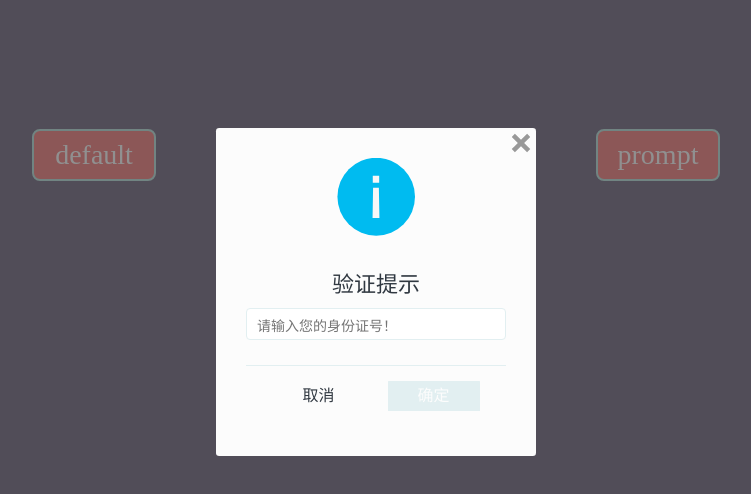
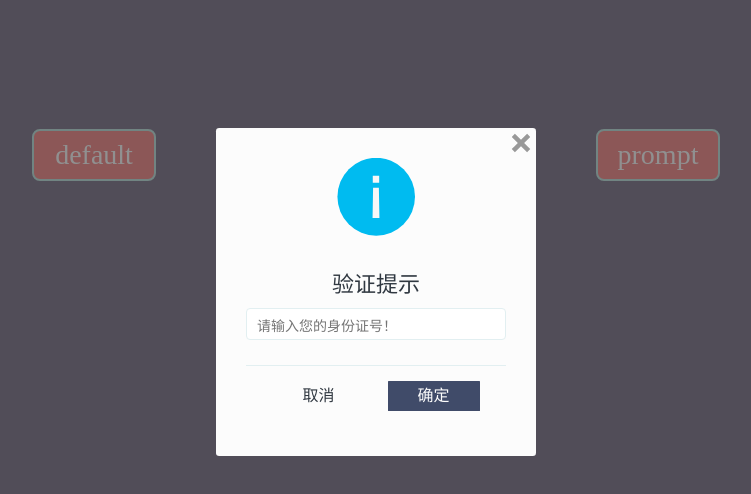
Before and after one commit to Thr3e/Thr3e.github.io, a plain HTML site: page Thr3e_TipTag/index.html in a window 1280 px wide. Both pictures are taken after a click on the element "prompt". Shown: the part 108-602 px from the top of the page, without its empty margins (264-1015 px from the left). Drawn offline with Linux system fonts and the light colour scheme.

Commit message:
file path fix

```diff
--- a/Thr3e_TipTag/js/index.js
+++ b/Thr3e_TipTag/js/index.js
@@ -45,8 +45,7 @@
         new THRTipTag({
             type: "prompt",
             title: "验证提示",
-            // highlightColor:"#52d681",
-            iconURL:"/plugin/imgs/message.svg",
+            iconURL:"/Thr3e_TipTag/plugin/imgs/message.svg",
             placeholder: "请输入您的身份证号！",
             confCallBack: function (text) {
                 console.log(text);
--- a/Thr3e_TipTag/plugin/css/THRTipTag.css
+++ b/Thr3e_TipTag/plugin/css/THRTipTag.css
@@ -102,7 +102,7 @@ tiptag-btn{
 }
 
 tiptag-Btn#THR-tiptag-conf-btn{
-    background: #e2eff1;
+    background: #404b69;
     color : #fcfcfc;
 }
 
```
